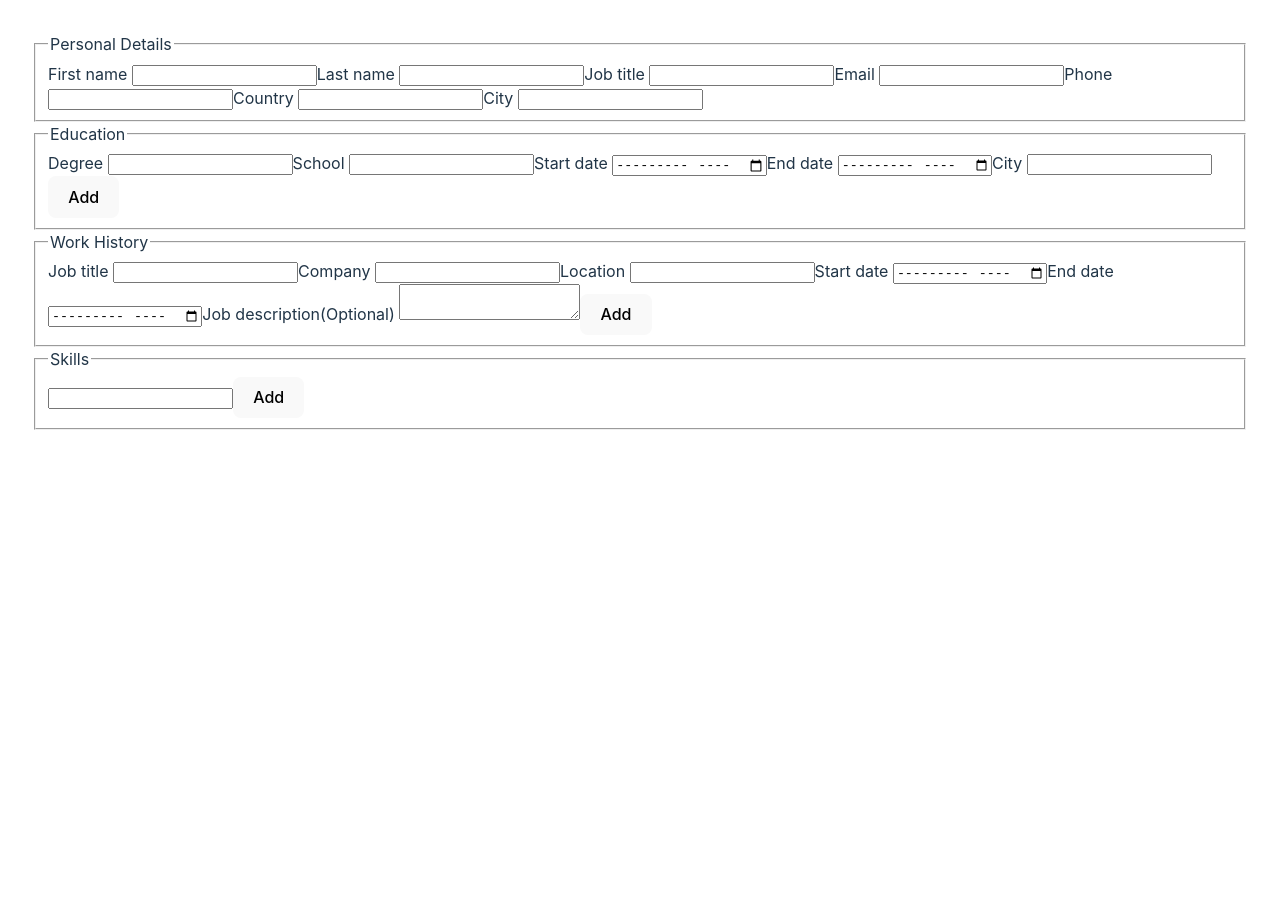
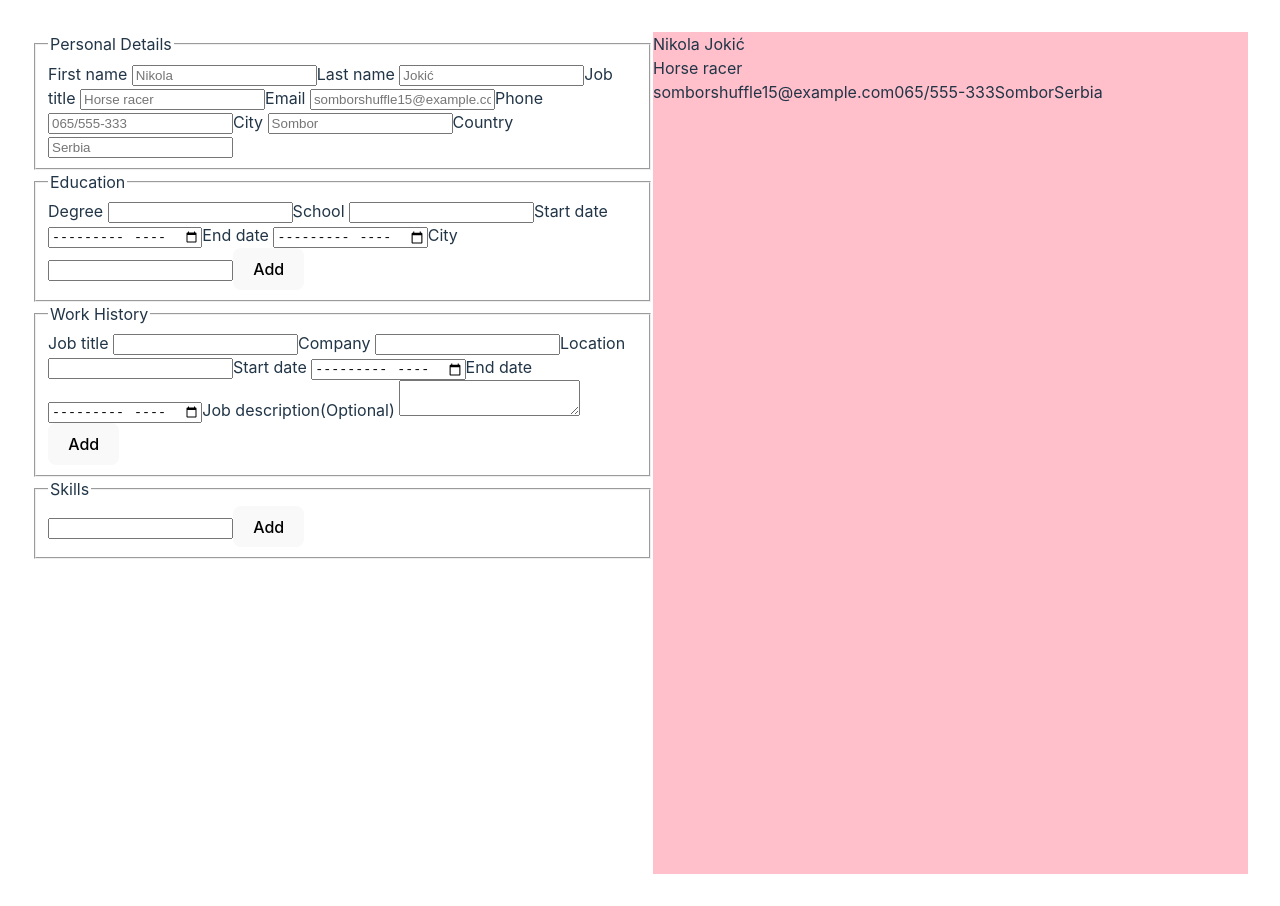
Before and after one commit to Dimitrije108/CV-Application, a React (Vite) app: page / in a window 1280 px wide. Before the commit the page ends 800 px from the top, so only its background shows below. Built offline with nearby package versions, Linux system fonts and the light colour scheme.

Commit message:
feat: add react state functionality for personal details section
State is managed and shared between personal detail inputs and the CV display section so that the CV display can be updated in real time.

```diff
--- a/src/App.jsx
+++ b/src/App.jsx
@@ -1,9 +1,13 @@
 import { useState } from 'react'
 import './styles/App.css'
+
 import PersonalDetails from './components/PersonalDetails'
 import Education from './components/Education'
 import WorkHistory from './components/WorkHistory'
 import Skills from './components/Skills'
+import CVDisplay from './components/CVDisplay'
+
+import { initPersonalInfo } from './components/initData'
 
 // TO UPDATE CV IN REAL TIME:
 // Lift the state up to the parent component so that both the input field and the display
@@ -11,25 +15,32 @@ import Skills from './components/Skills'
 // Handle the input changes in the parent and pass both the value and the onChange event
 // handler as props to the child components (the input and the display area).
 
-// A4 Format size: 794 x 1123
+export default function App() {
+  const [personalInfo, setPersonalInfo] = useState(initPersonalInfo);
 
-function App() {
-  // manage some state?
+  function handlePersonalInfo(e, name) {
+    setPersonalInfo({
+      ...personalInfo,
+      [name]: e.target.value,
+    })
+  }
 
   // Use state to show and hide different cv maker sections
   // Only one can be opet at a time
-
   return (
     <>
       <div>
-        <PersonalDetails/>
+        <PersonalDetails
+          data={personalInfo}
+          handleChange={handlePersonalInfo}
+        />
         <Education/>
         <WorkHistory/>
         <Skills/>
       </div>
-
+      <CVDisplay
+        personalData={personalInfo}
+      />
     </>
   )
 }
-
-export default App
--- a/src/components/CVDisplay.jsx
+++ b/src/components/CVDisplay.jsx
@@ -1,15 +1,64 @@
-export default function CVDisplay() {
+import '../styles/CVDisplay.css'
+
+export default function CVDisplay({ personalData }) {
 	return (
 		<section className="cv-display">
-			<div className="full-name">
-				{firstName}{lastName}
+			<div className="cv-personal-details">
+				<div className="full-name">
+					{personalData.firstName || "Nikola"}{' '}{personalData.lastName || "Jokić"}
+				</div>
+				<div className="job-title">
+					{personalData.jobTitle || "Horse racer"}
+				</div>
+				<div className="contact-info">
+					{personalData.email || "somborshuffle15@example.com"}
+					{personalData.phone || "065/555-333"}
+					{personalData.city || "Sombor"}
+					{personalData.country || "Serbia"}
+				</div>
 			</div>
-			<div className="job-title">
-				{jobTitle}
+			{/* <div className="cv-education">
+				<CVEducation />
 			</div>
-			<div className="contact-info">
-
+			<div className="cv-work-history">
+				<CVEWorkHistory />
 			</div>
+			<div className="cv-skills">
+				<CVSkills />
+			</div> */}
 		</section>
 	)
 }
+
+function CVEducation() {
+	return (
+		<>
+			{Degree}
+			{School}
+			{startDate}
+			{endDate}
+			{City}
+		</>
+	)
+}
+
+function CVWorkHistory() {
+	return (
+		<>
+			{jobTitle}
+			{company}
+			{location}
+			{startDate}
+			{endDate}
+			{jobDescription}
+		</>
+	)
+}
+
+function CVSkills() {
+	return (
+		<>
+			{skill}
+		</>
+	)
+}
--- a/src/components/PersonalDetails.jsx
+++ b/src/components/PersonalDetails.jsx
@@ -1,32 +1,60 @@
 import { Input } from './utils'
 
-export default function PersonalDetails() {
+export default function PersonalDetails({ data, handleChange }) {
 	return (
 		<section className="personal-details">
 			<fieldset>
 				<legend>Personal Details</legend>
 				<Input
 					label={"First name"}
+					name={"firstName"}
+					data={data.firstName}
+					handleChange={handleChange}
+					placeholder={"Nikola"}
 				/>
 				<Input
 					label={"Last name"}
+					name={"lastName"}
+					data={data.lastName}
+					handleChange={handleChange}
+					placeholder={"Jokić"}
 				/>
 				<Input
 					label={"Job title"}
+					name={"jobTitle"}
+					data={data.jobTitle}
+					handleChange={handleChange}
+					placeholder={"Horse racer"}
 				/>
 				<Input
 					label={"Email"}
 					type={"email"}
+					name={"email"}
+					data={data.email}
+					handleChange={handleChange}
+					placeholder={"somborshuffle15@example.com"}
 				/>
 				<Input
 					label={"Phone"}
 					type={"tel"}
+					name={"phone"}
+					data={data.phone}
+					handleChange={handleChange}
+					placeholder={"065/555-333"}
+				/>
+				<Input
+					label={"City"}
+					name={"city"}
+					data={data.city}
+					handleChange={handleChange}
+					placeholder={"Sombor"}
 				/>
 				<Input
 					label={"Country"}
-				/>
-				<Input
-					label={"City"}
+					name={"country"}
+					data={data.country}
+					handleChange={handleChange}
+					placeholder={"Serbia"}
 				/>
 			</fieldset>
 		</section>
--- /dev/null
+++ b/src/components/initData.jsx
@@ -0,0 +1,9 @@
+export const initPersonalInfo = {
+	firstName: "",
+	lastName: "",
+	jobTitle: "",
+	email: "",
+	phone: "",
+	country: "",
+	city: "",
+}
--- a/src/components/utils.jsx
+++ b/src/components/utils.jsx
@@ -1,12 +1,21 @@
-export function Input({ label, type = 'text', value, onChange}) {
+export function Input({
+  label,
+  type = 'text',
+  name,
+  data,
+  handleChange,
+  placeholder
+}) {
 	return (
 		<label>
       {label}
       {' '}
       <input
 				type={type}
-        value={value}
-        onChange={onChange}
+        name={name}
+        value={data}
+        onChange={(e) => handleChange(e, name)}
+        placeholder={placeholder}
       />
     </label>
 	)
```
